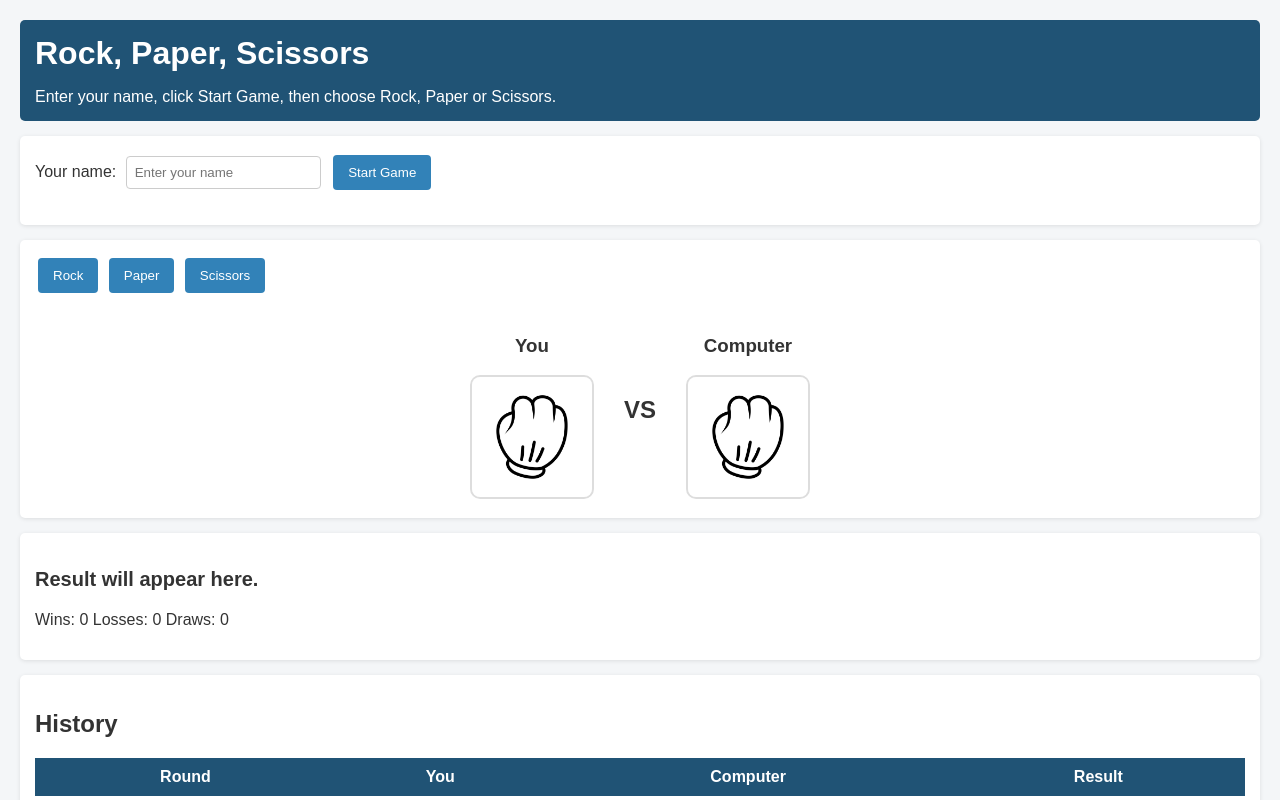
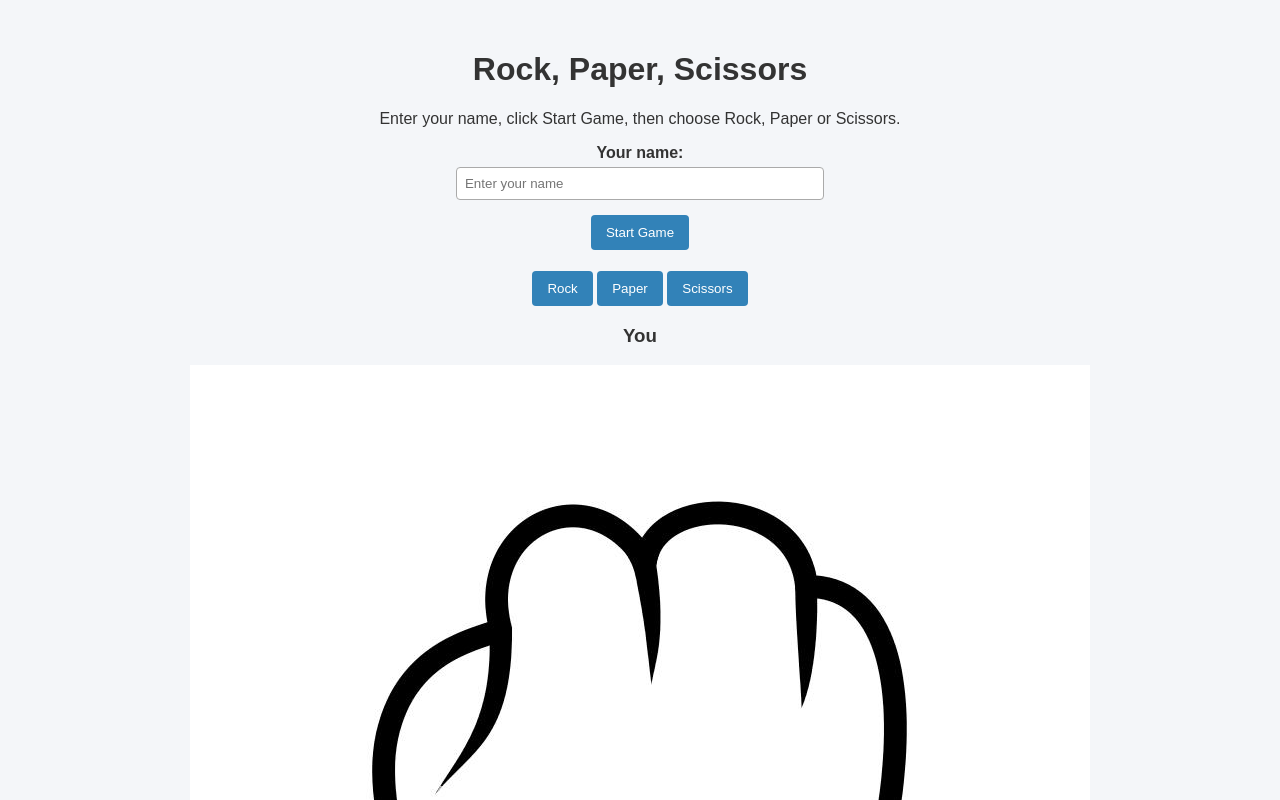
Before and after one commit to Afii-Z/S79413_CSF3133_K4, a plain HTML site: page Lab 6/lab6_ExerA.html in a window 1280 px wide. Shown: the top 800 px of the page. Drawn offline with Linux system fonts and the light colour scheme.

Commit message:
Update style.css

```diff
--- a/Lab 6/style.css
+++ b/Lab 6/style.css
@@ -1,44 +1,46 @@
-
 /* General Page Styling */
 body {
     font-family: Arial, sans-serif;
-    background-color: #f4f6f8;
-    margin: 20px;
+    background-color: #f4f6f9;
+    margin: 30px;
     color: #333;
+
+    /* Center all content */
+    display: flex;
+    flex-direction: column;
+    align-items: center;
+    text-align: center;
 }
 
-/* Game Header */
-header {
-    background-color: #205375;
-    color: white;
-    padding: 15px;
-    border-radius: 5px;
-    margin-bottom: 15px;
+/* Page Heading */
+h2 {
+    color: #205375;
+    margin-bottom: 20px;
 }
 
-header h1 {
-    margin: 0;
+/* Form Styling */
+form {
+    background-color: white;
+    padding: 20px;
+    border: 1px solid #ddd;
+    border-radius: 5px;
+    width: 350px;
+    text-align: left;
 }
 
-header p {
-    margin-bottom: 0;
-}
-
-/* Section Styling */
-section {
-    background-color: white;
-    padding: 15px;
-    margin-bottom: 15px;
-    border-radius: 5px;
-    box-shadow: 0 1px 4px rgba(0, 0, 0, 0.1);
+/* Label Styling */
+label {
+    font-weight: bold;
 }
 
 /* Input Styling */
 input {
     padding: 8px;
-    margin: 5px;
-    border: 1px solid #ccc;
+    margin-top: 5px;
+    margin-bottom: 10px;
+    border: 1px solid #aaa;
     border-radius: 4px;
+    width: 90%;
 }
 
 /* Button Styling */
@@ -49,7 +51,7 @@ button {
     border: none;
     border-radius: 4px;
     cursor: pointer;
-    margin: 3px;
+    margin-top: 5px;
 }
 
 /* Button Hover Effect */
@@ -57,59 +59,43 @@ button:hover {
     background-color: #205375;
 }
 
-/* Game Images Layout */
-.game-images {
-    display: flex;
-    justify-content: center;
-    align-items: center;
-    gap: 30px;
+/* Result Styling */
+#result {
+    font-size: 18px;
+    font-weight: bold;
     margin-top: 20px;
-    text-align: center;
 }
 
-/* Image Styling */
-.game-images img {
-    width: 120px;
-    height: 120px;
-    object-fit: contain;
-    border: 2px solid #ddd;
-    border-radius: 10px;
-    background-color: #eee;
+/* Date and Time Styling */
+#checkTime {
+    font-size: 14px;
+    color: #555;
 }
 
-/* Result Styling */
-#result {
-    font-size: 20px;
-    font-weight: bold;
+/* Grade Table Styling */
+table {
+    border-collapse: collapse;
+    width: 350px;
+    margin-top: 15px;
+    background-color: white;
 }
 
-/* History Table Styling */
-table {
-    width: 100%;
-    border-collapse: collapse;
-    margin-top: 10px;
-}
-
+/* Table Header */
 th {
     background-color: #205375;
     color: white;
     padding: 10px;
+    border: 1px solid #ccc;
 }
 
+/* Table Data */
 td {
-    border: 1px solid #ccc;
     padding: 10px;
     text-align: center;
+    border: 1px solid #ccc;
 }
 
-tr:nth-child(even) {
-    background-color: #f2f2f2;
+/* Table Row Hover Effect */
+tr:hover {
+    background-color: #e8f1f7;
 }
-
-/* Footer Styling */
-footer {
-    text-align: center;
-    color: #777;
-    font-size: 13px;
-    margin-top: 20px;
-}
```
